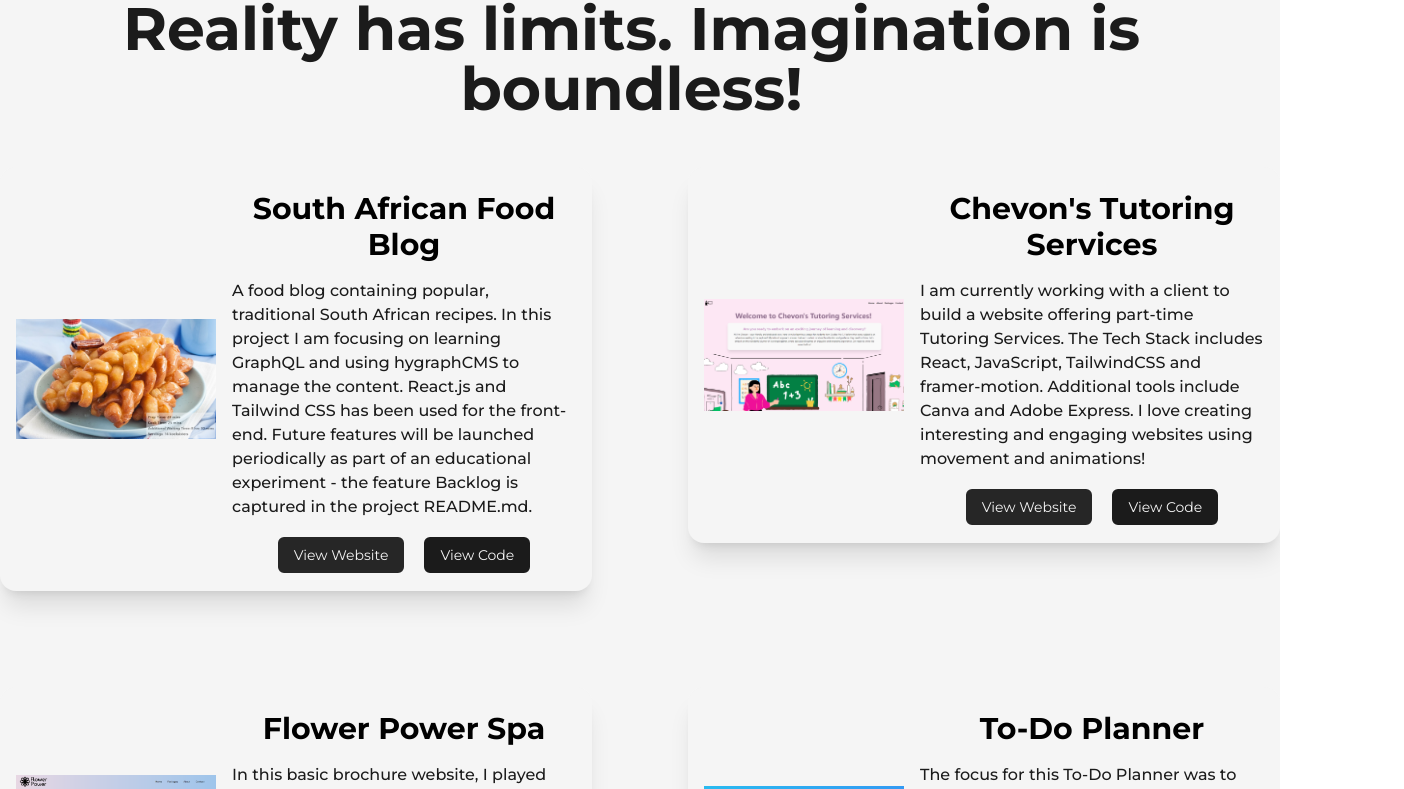
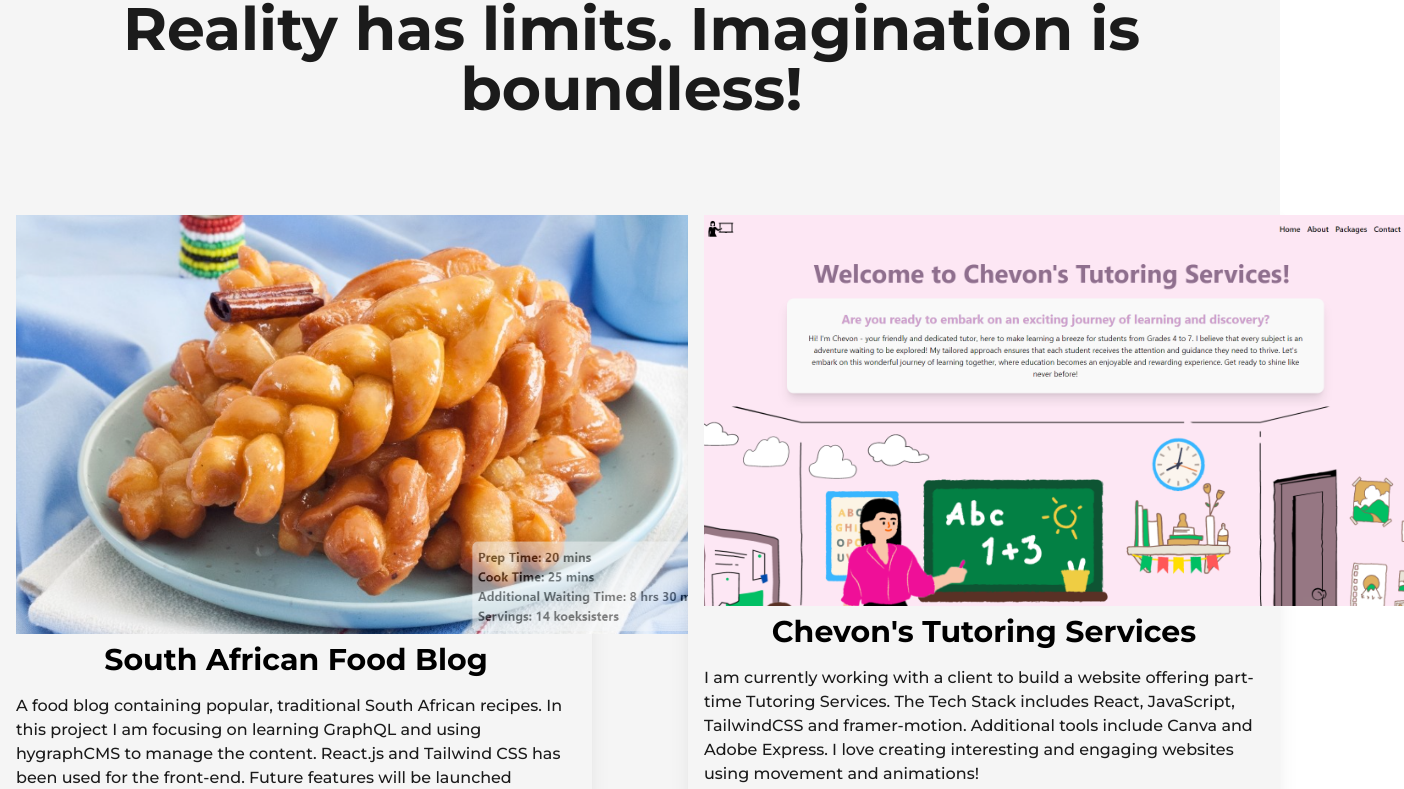
Before and after one commit to kiminel/portfolio, a Next.js app: page /projects in a window 1280 px wide. Shown: the part 309-1098 px from the top of the page, 1404 px wide, since content can reach past the window. Built offline with nearby package versions, Linux system fonts and the light colour scheme.

Commit message:
refactor: sticky nav and Project updates

```diff
--- a/src/components/About.js
+++ b/src/components/About.js
@@ -54,8 +54,8 @@ const About = () => {
         </p>
       </div>
 
-      <div className="relative col-span-1 h-max rounded-2xl border-2 border-solid border-dark bg-light p-4 dark:bg-dark dark:border-light dark:border-[1px]">
-        <div className="absolute top-0 -right-5 -z-10 w-[102%] h-[103%] rounded-2xl bg-dark dark:bg-light" />
+      <div className="relative col-span-1 h-max rounded-2xl border-2 border-solid border-dark bg-light p-4 dark:bg-dark dark:border-night dark:border-[1px]">
+        <div className="absolute top-0 -right-5 -z-10 w-[102%] h-[103%] rounded-2xl bg-dark dark:bg-night" />
 
         <div className="w-full flex flex-col justify-center items-center">
           <AnimatedText text={'Hello World!'} className="mb-4 dark:text-light text-center" />
--- a/src/components/Project.js
+++ b/src/components/Project.js
@@ -1,29 +1,34 @@
 import React from 'react'
 import Image from 'next/image'
 import Link from 'next/link'
+import { motion } from 'framer-motion'
 
 const Project = ({ title, summary, image, hostedLink, githubLink }) => {
   return (
-    <article className="flex flex-col lg:flex-row items-center p-4 gap-4 rounded-2xl bg-light shadow-xl hover:shadow-dark dark:bg-dark dark:shadow-light/25 dark:text-light dark:hover:shadow-light">
+    <>
+      <Link href={hostedLink} target="_blank">
+        <motion.div
+          initial={{ scale: 0 }}
+          animate={{ rotate: 360, scale: 1 }}
+          transition={{
+            type: 'spring',
+            stiffness: 260,
+            damping: 20,
+          }}
+          whileHover={{ scale: 1.1 }}
+          className="flex-col p-4 gap-4 rounded-2xl bg-light shadow-xl hover:shadow-2xl dark:bg-dark dark:shadow-light/25 dark:text-light dark:hover:shadow-night"
+        >
           <div className="w-full h-full">
-        <Image
-          src={image}
-          alt={title}
-          className="w-full h-auto min-w-[200px] rounded-t-lg md:rounded-t-none"
-        />
+            <Image src={image} alt={title} className="h-auto min-w-[200px] max-w-[700px]" />
           </div>
 
           <div className="flex flex-col row-span-2">
-        <h2 className="my-2 w-full text-center text-3xl font-bold dark:text-light px-2">{title}</h2>
+            <h2 className="my-2 w-full text-center text-3xl font-bold dark:text-light px-2">
+              {title}
+            </h2>
             <p className="my-2 font-medium text-dark dark:text-light">{summary}</p>
+
             <div className="mt-2 flex items-center self-center">
-          <Link
-            href={hostedLink}
-            target="_blank"
-            className="rounded-lg bg-dark text-light p-2 px-4 text-sm hover:bg-light hover:text-dark border-2 border-solid border-transparent hover:border-dark animate-pulse"
-          >
-            View Website
-          </Link>
               <Link
                 href={githubLink}
                 target="_blank"
@@ -33,7 +38,9 @@ const Project = ({ title, summary, image, hostedLink, githubLink }) => {
               </Link>
             </div>
           </div>
-    </article>
+        </motion.div>
+      </Link>
+    </>
   )
 }
 
--- a/src/components/layout/Navbar.js
+++ b/src/components/layout/Navbar.js
@@ -21,7 +21,7 @@ const Navbar = () => {
   }
 
   return (
-    <header className="w-full px-32 py-8 font-medium flex items-center justify-between relative dark:border-b dark:border-light">
+    <header className="w-full px-32 py-6 font-medium flex items-center justify-between dark:border-b dark:border-light sticky top-0 z-50 bg-light dark:bg-dark shadow-lg">
       <div className="absolute left-12 flex items-center justify-center mt-2">
         {!isOpen && (
           <Link href={'/'}>
--- a/src/pages/projects.js
+++ b/src/pages/projects.js
@@ -9,7 +9,7 @@ import Project from '@/components/Project'
 const Projects = () => {
   return (
     <>
-      <div className="w-full mb-8 flex flex-col items-center justify-center mt-12 lg:pt-40">
+      <div className="w-full mb-16 flex flex-col items-center justify-center mt-16 lg:pt-40">
         <div className="pb-12">
           <AnimatedText
             text={'Reality has limits. Imagination is boundless!'}
@@ -17,7 +17,7 @@ const Projects = () => {
           />
         </div>
 
-        <div className="grid grid-cols-2 gap-8 lg:gap-24">
+        <div className="grid grid-cols-2 gap-8 lg:gap-24 mt-8">
           <div className="col-span-2 xl:col-span-1">
             <Project
               image={saFoodBlogCoverImage}
@@ -29,6 +29,7 @@ const Projects = () => {
               githubLink={'https://github.com/kiminel/food-blog'}
             />
           </div>
+
           <div className="col-span-2 xl:col-span-1">
             <Project
               image={chevonTutoringCoverImage}
@@ -40,6 +41,7 @@ const Projects = () => {
               githubLink={'https://github.com/kiminel/chevon-tutoring'}
             />
           </div>
+
           <div className="col-span-2 xl:col-span-1">
             <Project
               image={flowerPowerSpaCoverImage}
@@ -51,6 +53,7 @@ const Projects = () => {
               githubLink={'https://github.com/kiminel/flower-power'}
             />
           </div>
+
           <div className="col-span-2 xl:col-span-1">
             <Project
               image={toDoPlannerCoverImage}
--- a/tailwind.config.js
+++ b/tailwind.config.js
@@ -28,7 +28,6 @@ module.exports = {
       night: '#1e8bc3',
     },
     animation: {
-      pulse: 'pulse 1.5s infinite',
       bounce: 'bounce 1s infinite',
     },
     backgroundImage: {
```
Lines whose indentation alone changed are shown as unchanged.
